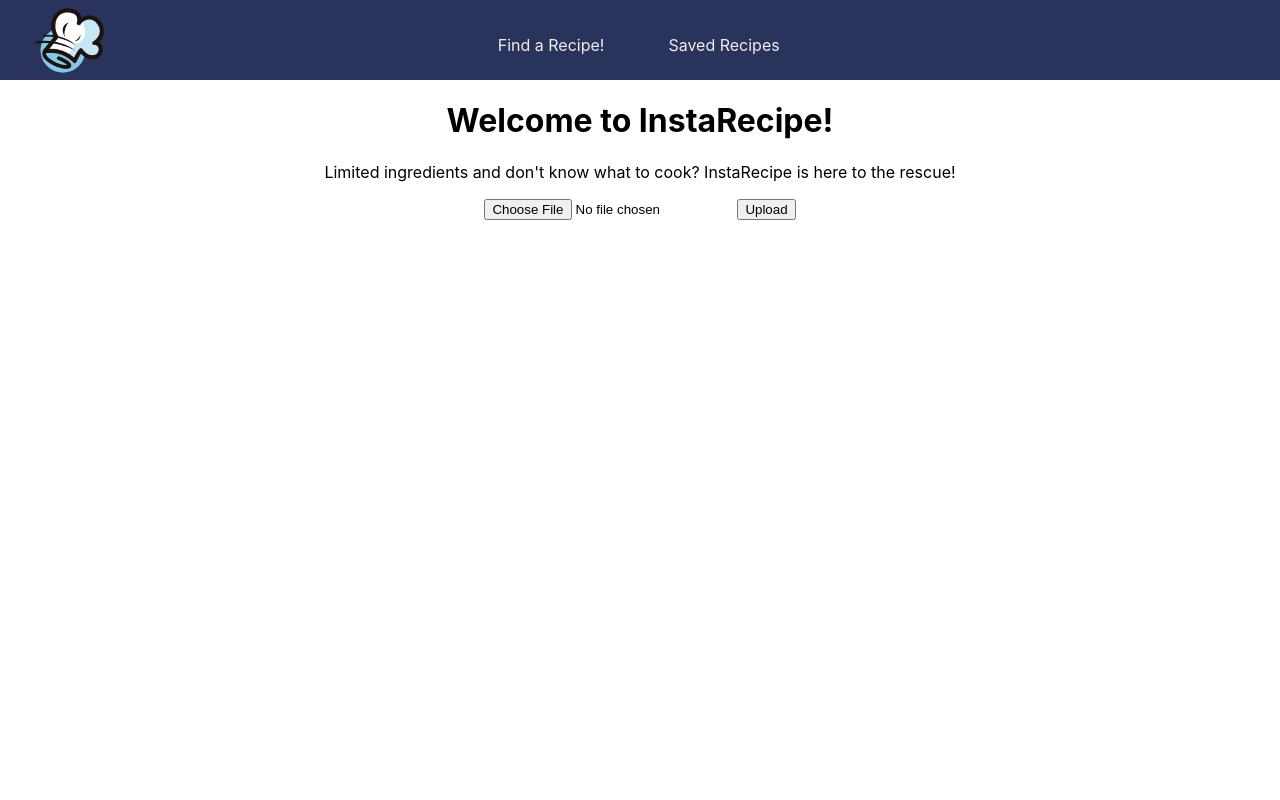
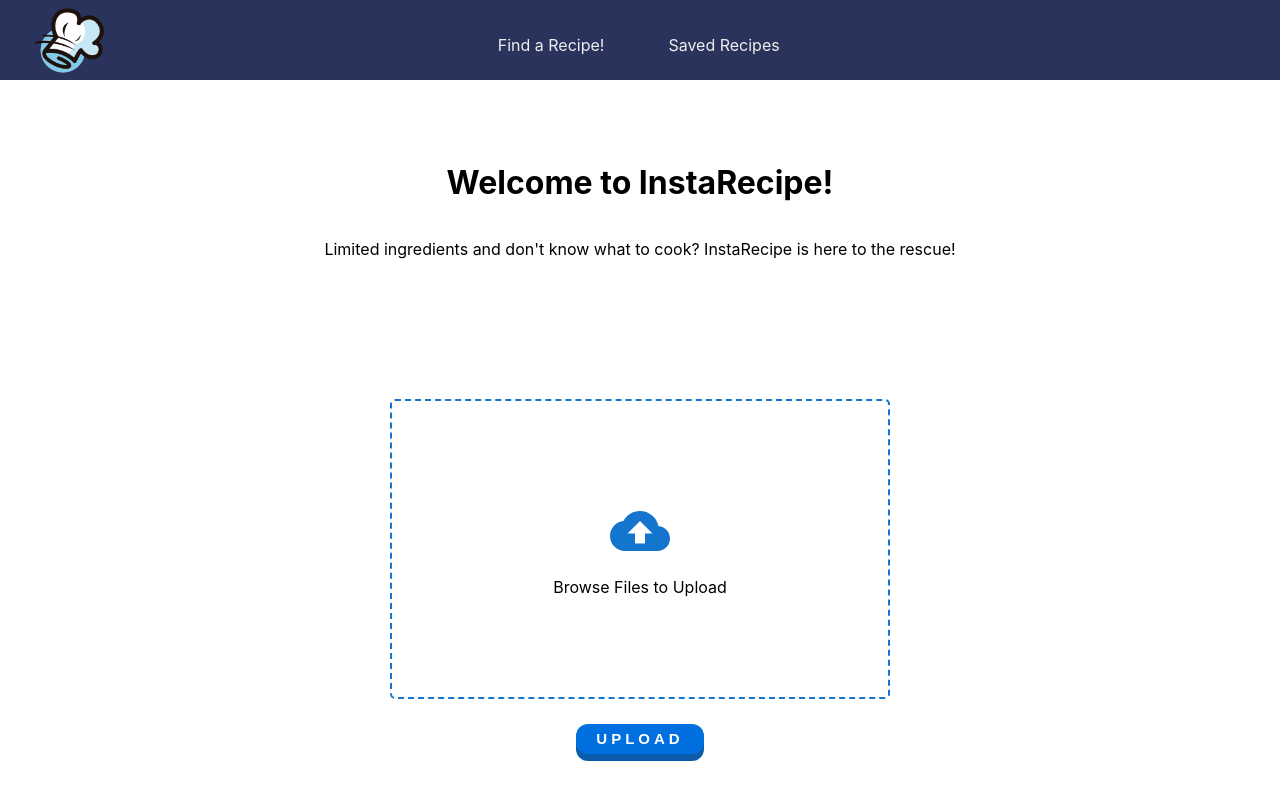
Before and after one commit to alhu45/InstaRecipe, a React (Create React App) app: page / in a window 1280 px wide. Built offline with nearby package versions, Linux system fonts and the light colour scheme.

Commit message:
Cleaner Front-End

```diff
--- a/src/App.js
+++ b/src/App.js
@@ -1,4 +1,4 @@
-import Homepage from "./Homepage.js"
+import Homepage from "./Components/Homepage.js"
 import Navbar from "./Components/Navbar.js"
 import ImageClassifier from "./Components/ImageClassifier.js";
 
--- a/src/Homepage.js
+++ b/src/Components/Homepage.js
@@ -1,8 +1,10 @@
+import "../Styles/Homepage.css"
+
 function Homepage() {
 
     return(
         <>
-            <div>
+            <div className = "homepage">
                 <h1><center>Welcome to InstaRecipe!</center></h1>
                 <p><center>Limited ingredients and don't know what to cook? InstaRecipe is here to the rescue!</center></p>
             </div>
--- a/src/Components/ImageClassifier.js
+++ b/src/Components/ImageClassifier.js
@@ -1,10 +1,19 @@
 import React, { useState } from 'react';
 import axios from 'axios';
+import "../Styles/ImageClassifier.css"
+
+import { MdCloudUpload, MdDelete} from 'react-icons/md'
+import { AiFillFileImage } from 'react-icons/ai'
 
 const ImageUpload = () => {
     const [file, setFile] = useState(null);
     const [response, setResponse] = useState(null);
     const [error, setError] = useState(null);
+
+    const [loading, setLoading] = useState(false);
+
+    const [image, setImage] = useState(null)
+    const [fileName, setFileName] = useState("No selected file")
 
     // Function that converts the image file into Base64 encoded string
     const loadImageBase64 = (file) => {
@@ -26,8 +35,12 @@ const ImageUpload = () => {
 
     // Updates the state of the componet with the most recent file the user has selected
     const handleFileChange = (e) => {
-        setFile(e.target.files[0]);
+        const selectedFile = e.target.files[0];
+        setFile(selectedFile);
+        setFileName(selectedFile.name);
+        setImage(URL.createObjectURL(selectedFile));
     };
+
 
     const handleUpload = async () => {
         // If the file is not set, calls the state setter function from the useState hook to display an error message
@@ -35,6 +48,8 @@ const ImageUpload = () => {
             setError("Please select a file first.");
             return;
         }
+
+        setLoading(true);
 
         try {
             // Calls function to return file in Base64 string
@@ -64,32 +79,56 @@ const ImageUpload = () => {
 
             // Sets response to NULL
             setResponse(null);
+        } finally {
+            setLoading(false);
         }
     };
 
-    // return (
-    //     <div>
-    //         <center>
-    //             <input type="file" onChange={handleFileChange} />
-    //             <button onClick={handleUpload}>Upload</button>
-    //             {response && <div>Response: {JSON.stringify(response)}</div>}
-    //             {error && <div>Error: {error}</div>}
-    //         </center>
-    //     </div>
-    // );
+    return (
+        <div className = "container">
+            <center>
+                <main>
+                    <form className = "form-border" onClick = {() => document.querySelector(".input-field").click()}>
+                        <input
+                            className='input-field'
+                            type="file"
+                            onChange={handleFileChange}
+                            accept='image/*'
+                            hidden
+                        />
 
-    return (
-        <div>
-            <center>
-                <input type="file" onChange={handleFileChange} />
-                <button onClick={handleUpload}>Upload</button>
-                {response && (
+                        {image ?
+                        <img src = {image} width = {275} height = {150} alt = {fileName} />
+                        :
+                        <>
+                        < MdCloudUpload color = '#1475cf' size = {60} />
+                        <p>Browse Files to Upload</p>
+                        </>
+                        }
+                    </form>
+                </main>
+{/*
+                <input type="file" onChange={handleFileChange} /> */}
+
+                <button className = "upload" onClick={handleUpload} alt="Upload">
+                    <i>U</i>
+                    <i>P</i>
+                    <i>L</i>
+                    <i>O</i>
+                    <i>A</i>
+                    <i>D</i>
+                </button>
+
+                {/* <button onClick={handleUpload}>Upload</button> */}
+
+                {loading && <div>Loading...</div>}
+                {!loading && response && (
                     <div>
-                        <h3>Filtered Predictions:</h3>
+                        <h3>Nice! I see you have the following ingredient(s):</h3>
                         <ul>
                             {response.predictions.map((prediction, index) => (
                                 <li key={index}>
-                                    {prediction.class}: Confidence {prediction.confidence.toFixed(2)}
+                                    {prediction.class}
                                 </li>
                             ))}
                         </ul>
--- /dev/null
+++ b/src/Styles/Homepage.css
@@ -0,0 +1,40 @@
+/* Base styles */
+.homepage {
+    display: flex;
+    flex-direction: column;
+    justify-content: center;
+    align-items: center;
+    height: 30vh;
+    text-align: center;
+    margin-bottom: 5%;
+}
+
+p {
+    margin-bottom: 0;
+}
+
+/* Adjust padding for smaller screens */
+@media (max-width: 1200px) {
+    .homepage {
+        padding: 10%;
+    }
+}
+
+@media (max-width: 768px) {
+    .homepage {
+        padding: 8%;
+    }
+}
+
+@media (max-width: 576px) {
+    .homepage {
+        padding: 5%;
+    }
+}
+
+/* Further adjustments for very small screens */
+@media (max-width: 360px) {
+    .homepage {
+        padding: 3%;
+    }
+}
--- /dev/null
+++ b/src/Styles/ImageClassifier.css
@@ -0,0 +1,121 @@
+.container {
+    display: flex;
+    flex-direction: column;
+    justify-content: center;
+    align-items: center;
+    height: 30vh; /* Full viewport height */
+    text-align: center;
+    padding: 15%;
+}
+
+.form-border {
+    margin-top: 5%
+}
+form {
+    display: flex;
+    flex-direction: column;
+    justify-content: center;
+    align-items: center;
+    border: 2px dashed #1475cf;
+    height: 300px;
+    width: 500px;
+    cursor: pointer;
+    border-radius: 5px;
+}
+
+.upload {
+    display: flex;
+    align-items: center;
+    justify-content: center;
+    height: 30px;
+    margin: 5%;
+    position: relative;
+    padding: 0 20px;
+    font-size: 18px;
+    text-transform: uppercase;
+    border: 0;
+    box-shadow: hsl(210deg 87% 36%) 0px 7px 0px 0px;
+    background-color: hsl(210deg 100% 44%);
+    border-radius: 12px;
+    overflow: hidden;
+    transition: 31ms cubic-bezier(.5, .7, .4, 1);
+   }
+
+   .upload:before {
+    content: attr(alt);
+    display: flex;
+    align-items: center;
+    justify-content: center;
+    position: absolute;
+    inset: 0;
+    font-size: 15px;
+    font-weight: bold;
+    color: white;
+    letter-spacing: 4px;
+    opacity: 1;
+   }
+
+   .upload:active {
+    box-shadow: none;
+    transform: translateY(7px);
+    transition: 35ms cubic-bezier(.5, .7, .4, 1);
+   }
+
+   .upload:hover:before {
+    transition: all .0s;
+    transform: translateY(100%);
+    opacity: 0;
+   }
+
+   .upload i {
+    color: white;
+    font-size: 15px;
+    font-weight: bold;
+    letter-spacing: 4px;
+    font-style: normal;
+    transition: all 2s ease;
+    transform: translateY(-20px);
+    opacity: 0;
+   }
+
+   .upload:hover i {
+    transition: all .2s ease;
+    transform: translateY(0px);
+    opacity: 1;
+   }
+
+   .upload:hover i:nth-child(1) {
+    transition-delay: 0.045s;
+   }
+
+   .upload:hover i:nth-child(2) {
+    transition-delay: calc(0.045s * 3);
+   }
+
+   .upload:hover i:nth-child(3) {
+    transition-delay: calc(0.045s * 4);
+   }
+
+   .upload:hover i:nth-child(4) {
+    transition-delay: calc(0.045s * 5);
+   }
+
+   .upload:hover i:nth-child(6) {
+    transition-delay: calc(0.045s * 6);
+   }
+
+   .upload:hover i:nth-child(7) {
+    transition-delay: calc(0.045s * 7);
+   }
+
+   .upload:hover i:nth-child(8) {
+    transition-delay: calc(0.045s * 8);
+   }
+
+   .upload:hover i:nth-child(9) {
+    transition-delay: calc(0.045s * 9);
+   }
+
+   .upload:hover i:nth-child(10) {
+    transition-delay: calc(0.045s * 10);
+   }
```
